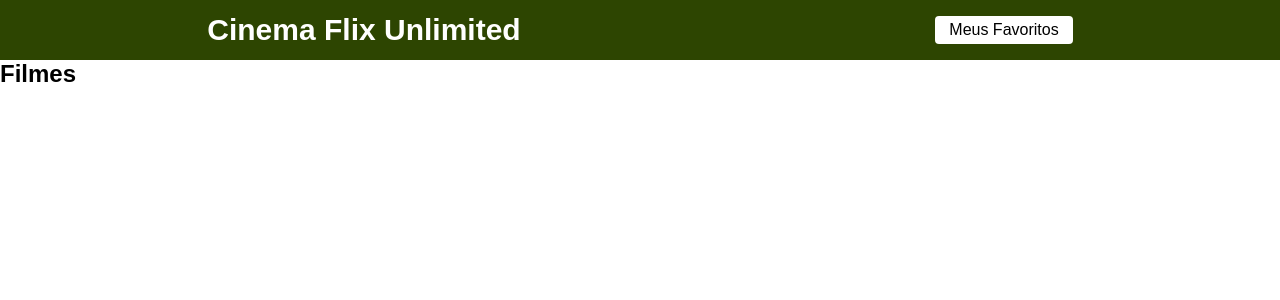
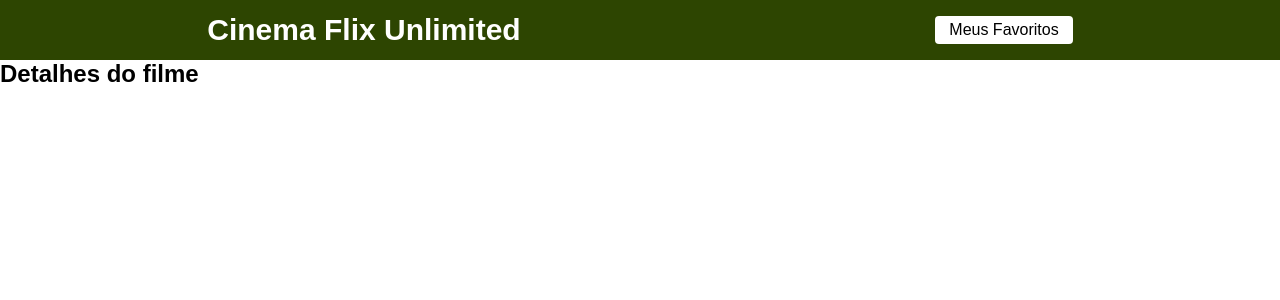
Before and after one commit to jorgeacruz/flix-cinema, a React (Create React App) app: page /Filme/1 in a window 1280 px wide. Shown: the top 300 px of the page. Built offline with nearby package versions, Linux system fonts and the light colour scheme.

Commit message:
Update Index.js

```diff
--- a/src/pages/Filme/index.js
+++ b/src/pages/Filme/index.js
@@ -1,8 +1,10 @@
-function Filme() {
-    return(
+import { useState, useEffect } from 'react';
+import { useParams } from 'react-router-dom';
+
+export default function Filme() {
+    return (
         <div>
-            <h2>Filmes</h2>
+            <h2>Detalhes do filme</h2>
         </div>
-    )
+    );
 }
-export default Filme;
```
